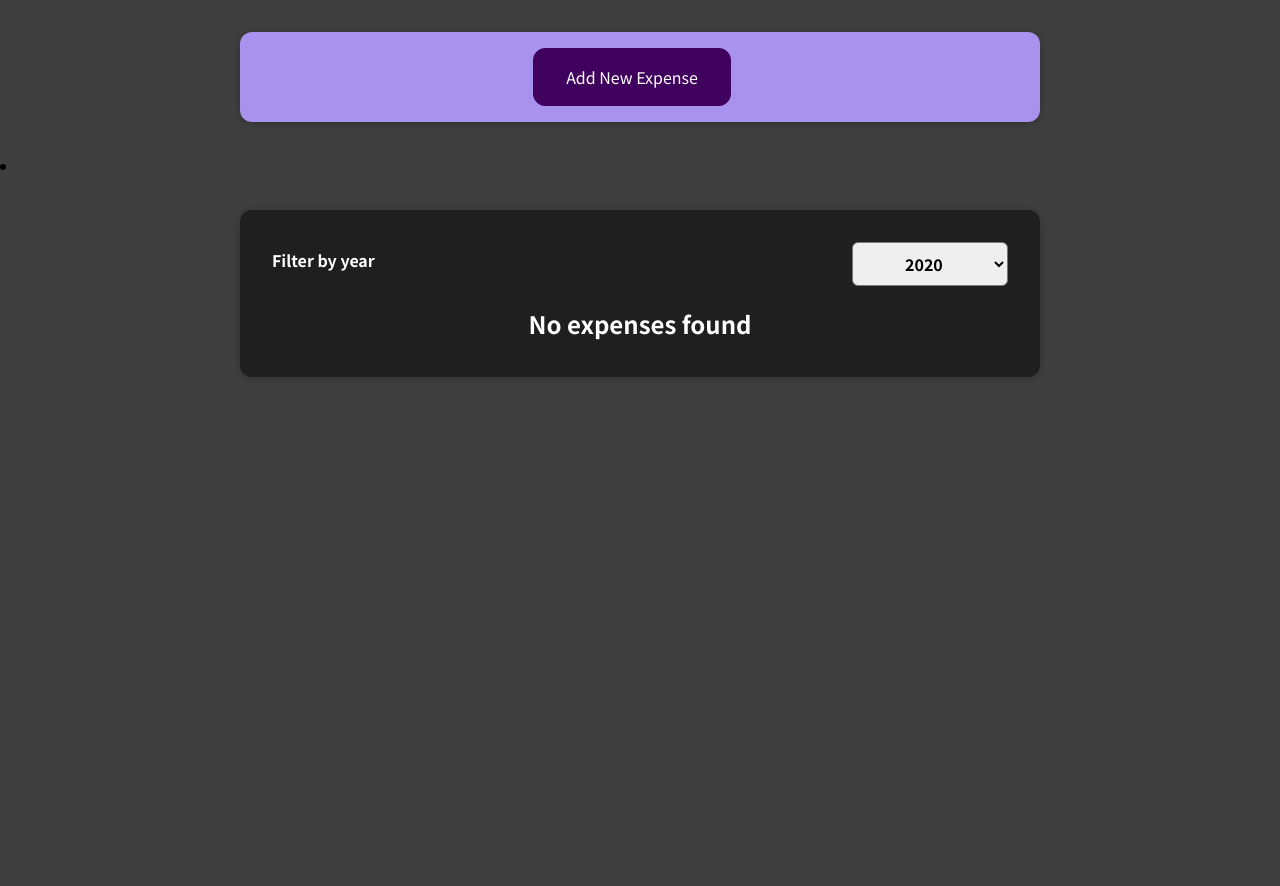
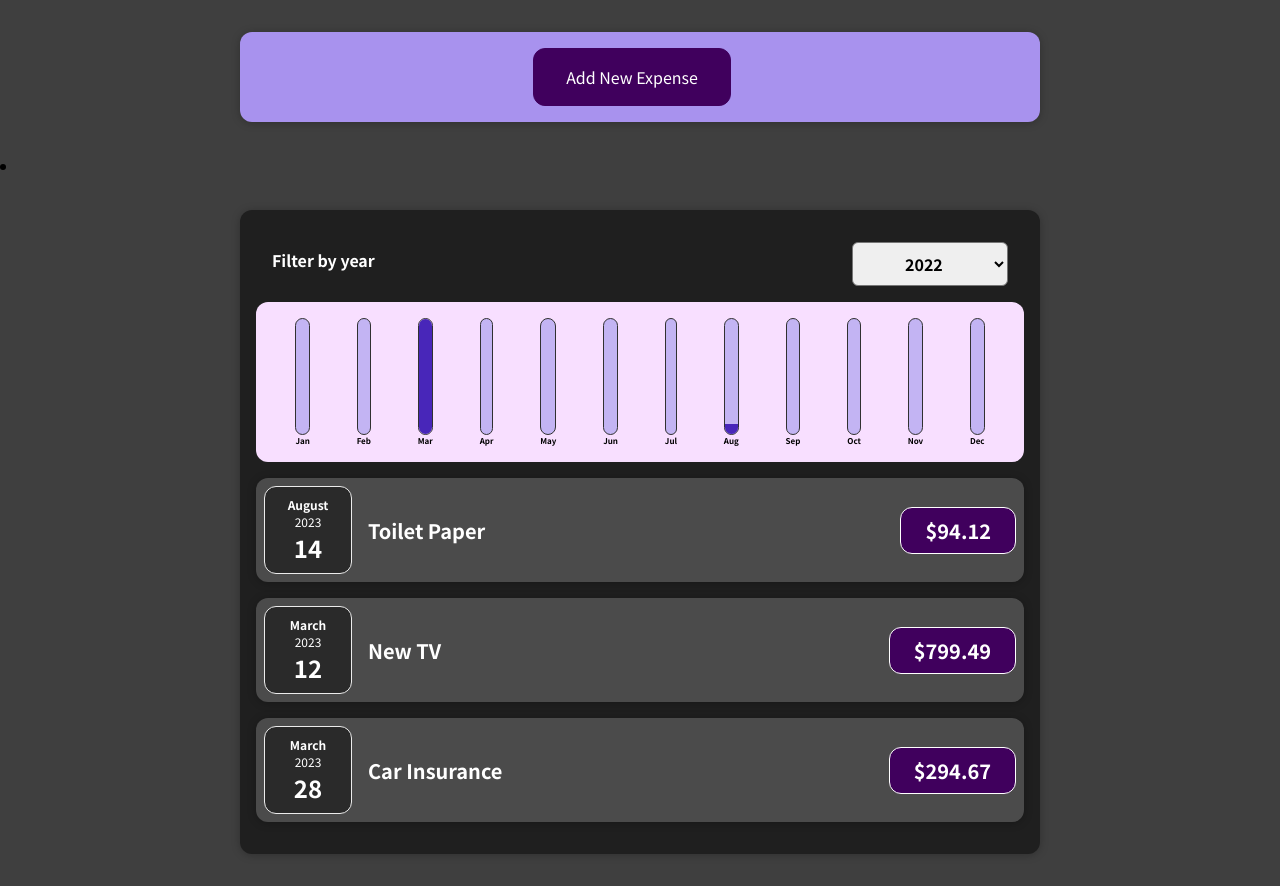
Before and after one commit to arkadiyshin/-learn-react-guide, a React (Create React App) app: page / in a window 1280 px wide. Before the commit the page ends 800 px from the top, so only its background shows below. Built offline with nearby package versions, Linux system fonts and the light colour scheme.

Commit message:
feat(expense): render expense chart

```diff
--- a/src/components/Expenses/Expenses.js
+++ b/src/components/Expenses/Expenses.js
@@ -4,10 +4,11 @@ import ExpensesList from './ExpensesList';
 import Card from '../UI/Card';
 import './Expenses.css';
 import ExpensesFilter from './ExpensesFilter';
+import ExpensesChart from './ExpensesChart';
 
 const Expenses = (props) => {
 
-  const [filteredYear, setFilteredYear] = useState('2020');
+  const [filteredYear, setFilteredYear] = useState('2023');
 
   const filtredExpenses = props.items.filter((el) => {
     return el.date.getFullYear().toString() === filteredYear
@@ -22,6 +23,7 @@ const Expenses = (props) => {
     <li>
       <Card className="expenses">
         <ExpensesFilter selected={filteredYear} onChangeFilter={filterChangeHandler} />
+        <ExpensesChart expenses={filtredExpenses} />
         <ExpensesList items={filtredExpenses} />
       </Card>
     </li>
```
